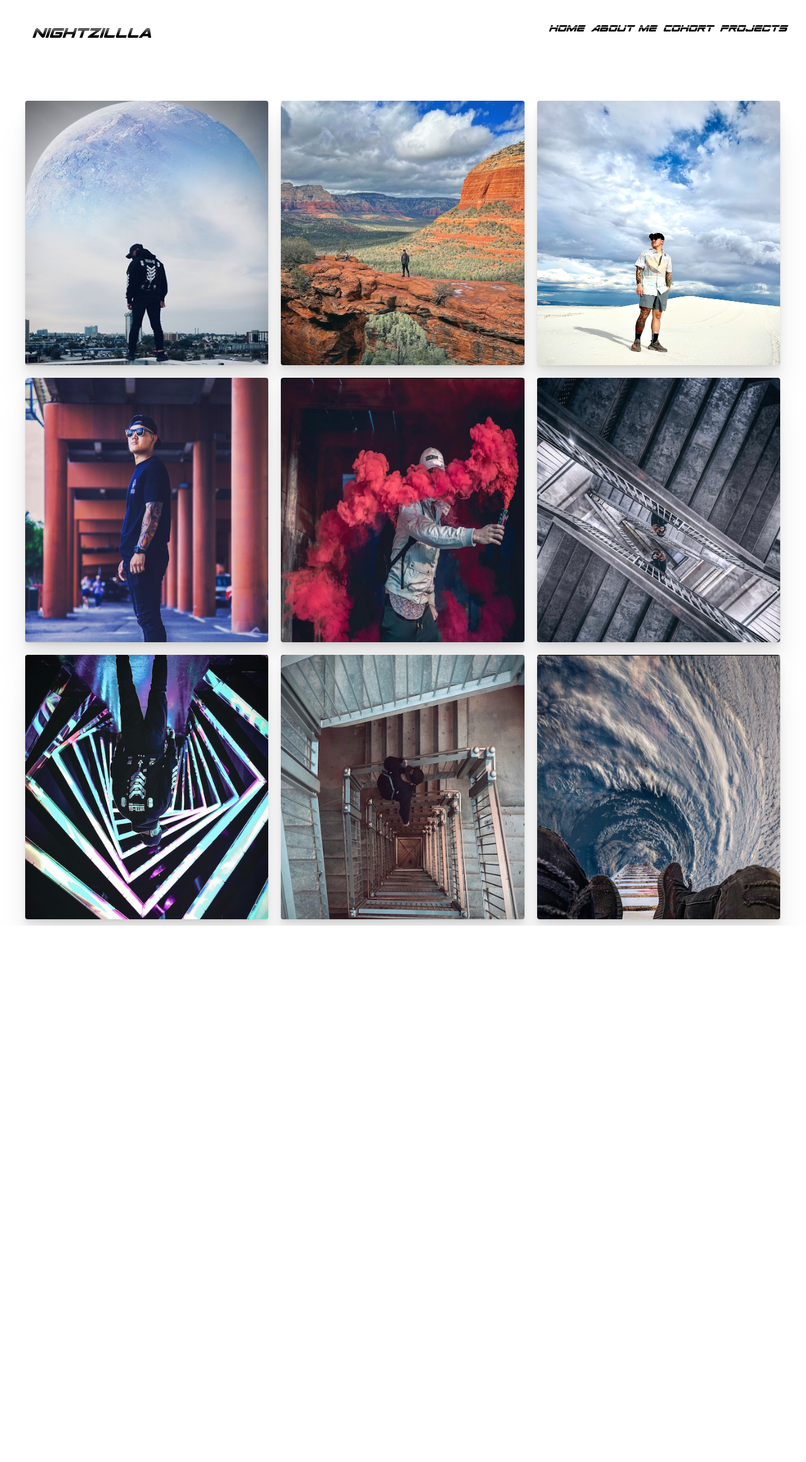
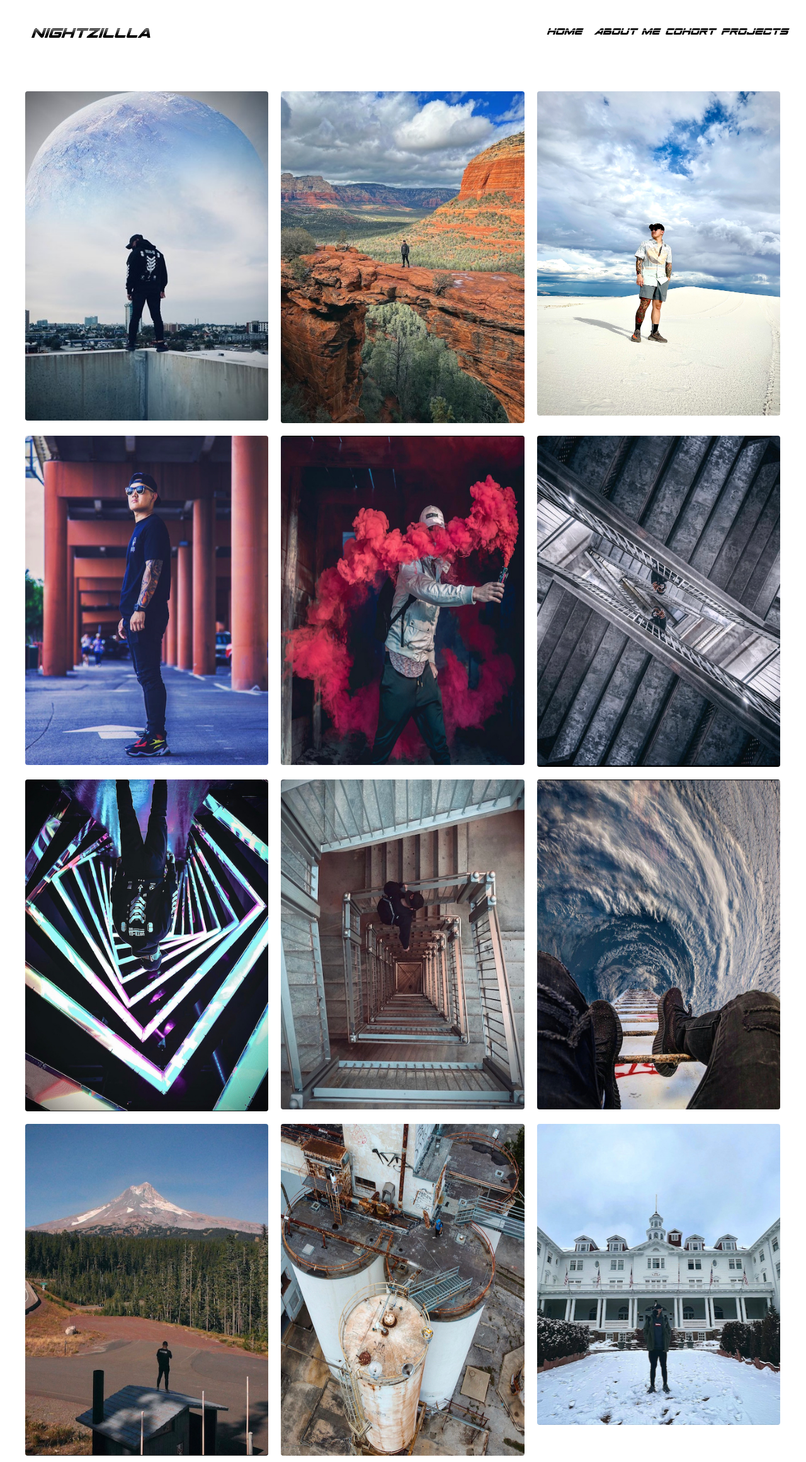
Before and after one commit to nightzillla/nightzillla-project, a React (Create React App) app: page /gallery in a window 1280 px wide. Shown: the whole page at 63% size. Before the commit the page ends 1470 px from the top, so only its background shows below. Built offline with nearby package versions, Linux system fonts and the light colour scheme.

Commit message:
updated photos for gallery in react

```diff
--- a/src/pages/Gallery/Gallery.css
+++ b/src/pages/Gallery/Gallery.css
@@ -12,14 +12,16 @@
     font-family: "SpaceRanger2";
     font-size: 20px;
     padding-right: 10px;
+    padding-top: 5px;
 }
-.homeGalleryNavBar:hover {
+.homeGalleryNavBar:hover{
     transform: scale(1.1)!important;
     color: black;
 }
 .aboutMeNavBar {
     font-family: "SpaceRanger2";
     font-size: 20px;
+    padding-top: 5px;
 }
 .aboutMeNavBar:hover{
     transform: scale(1.1);
@@ -28,6 +30,7 @@
 .cohortNavBar {
     font-family: "SpaceRanger2";
     font-size: 20px;
+    padding-top: 5px;
 }
 .cohortNavBar:hover {
     transform: scale(1.1);
@@ -37,6 +40,7 @@
     font-family: "SpaceRanger2";
     font-size: 20px;
     padding-right: 20px;
+    padding-top: 5px;
 }
 .projectNavBar:hover {
     transform: scale(1.1);
@@ -57,16 +61,9 @@
 
 .box {
     position: relative;
-    max-height: 420px;
+    max-height: 70vh;
     border-radius: 4px;
     overflow: hidden;
-    box-shadow:
-    0 1.4px 1.7px rgba(0, 0, 0, 0.017),
-    0 3.3px 4px rgba(0, 0, 0, 0.024),
-    0 6.3px 7.5px rgba(0, 0, 0, 0.03),
-    0 11.2px 13.4px rgba(0, 0, 0, 0.036),
-    0 20.9px 25.1px rgba(0, 0, 0, 0.043),
-    0 50px 60px rgba(0, 0, 0, 0.06);
 }
   /* MEDIA QUERIES */
   /* small devices */
@@ -90,15 +87,39 @@
   }
   /* medium devices */
   @media only screen and (min-width: 768px){
-
+    .galleryNightzillaFont {
+        font-size: 15px;
+    }
+    .homeGalleryNavBar {
+        font-size: 15px;
+    }
+    .aboutMeNavBar {
+        font-size: 15px;
+    }
+    .cohortNavBar {
+        font-size: 15px;
+    }
+    .projectNavBar {
+        font-size: 15px;
+    }
   }
   /* large devices */
   @media screen and (min-width: 992px) {
     /* Custome Fonts */
     .galleryNightzillaFont {
         padding-right: 620px;
-        font-family: "SpaceRanger";
         font-size: 30px;
-        display: flex;
+    }
+    .homeGalleryNavBar {
+        font-size: 20px;
+    }
+    .aboutMeNavBar {
+        font-size: 20px;
+    }
+    .cohortNavBar {
+        font-size: 20px;
+    }
+    .projectNavBar {
+        font-size: 20px;
     }
   }
--- a/src/pages/Gallery/Gallery.js
+++ b/src/pages/Gallery/Gallery.js
@@ -11,6 +11,9 @@ import SmokeBomb from '../../img/Gallery/smoke-bomb.jpg'
 import Stairs from '../../img/Gallery/stairs.jpg'
 import Hurricane from '../../img/Gallery/hurricane.jpg'
 import GalleryNavBar from './GalleryNavBar'
+import LoneStar from '../../img/Gallery/lonestar.jpg'
+import Portland from '../../img/Gallery/portland.png'
+import Stanely from '../../img/Gallery/stanely.jpg'
 
 function Gallery() {
   return (
@@ -24,43 +27,58 @@ function Gallery() {
           </div>
         </div>
         <div className="wrapper">
-          <div className="box zoom-in">
-          <img className='sedona'src={Sedona}/>
+          <div className="box sedona">
+          <img src={Sedona}/>
           </div>
         </div>
         <div className="wrapper">
-          <div className="box zoom-in">
+          <div className="box new-Mexico">
           <img src={NewMexico}/>
           </div>
         </div>
         <div className="wrapper">
-          <div className="box zoom-in">
+          <div className="box pearl">
           <img src={Pearl}/>
           </div>
         </div>
         <div className="wrapper">
-          <div className="box zoom-in">
+          <div className="box smokeBomb">
           <img src={SmokeBomb}/>
           </div>
         </div>
         <div className="wrapper">
-          <div className="box zoom-in">
+          <div className="box inception">
           <img src={Inception}/>
           </div>
         </div>
-        <div className="wrapper ">
+        <div className="wrapper htown">
           <div className="box zoom-in">
           <img src={HTown}/>
           </div>
         </div>
         <div className="wrapper">
-          <div className="box zoom-in">
+          <div className="box stairs">
           <img src={Stairs}/>
           </div>
         </div>
         <div className="wrapper">
-          <div className="box zoom-in">
+          <div className="box hurricane">
           <img src={Hurricane}/>
+          </div>
+        </div>
+        <div className="wrapper">
+          <div className="box portland">
+          <img src={Portland}/>
+          </div>
+        </div>
+        <div className="wrapper">
+          <div className="box loneStar">
+          <img src={LoneStar}/>
+          </div>
+        </div>
+        <div className="wrapper">
+          <div className="box loneStar">
+          <img src={Stanely}/>
           </div>
         </div>
       </div>
--- a/src/pages/Gallery/GalleryNavBar.js
+++ b/src/pages/Gallery/GalleryNavBar.js
@@ -8,8 +8,8 @@ function GalleryNavBar() {
     <>
         <ul className="flex justify-evenly justify-center galleryNavBar ">
             <h1 className="galleryNightzillaFont pr-12">nightzillla</h1>
-            <li>
-            <Link to="/" className="homeGalleryNavBar dark:text-gray-400"><h4>Home</h4></Link>
+            <li className="homeGalleryNavBar dark:text-gray-400">
+            <Link to="/"><h4>Home</h4></Link>
             </li>
             <li className='aboutMeNavBar dark:text-gray-400'>
             <Link to="/aboutme"><h4>About Me</h4></Link>
```
Also changed, not shown: src/img/Gallery/lonestar.jpg, src/img/Gallery/portland.png.
